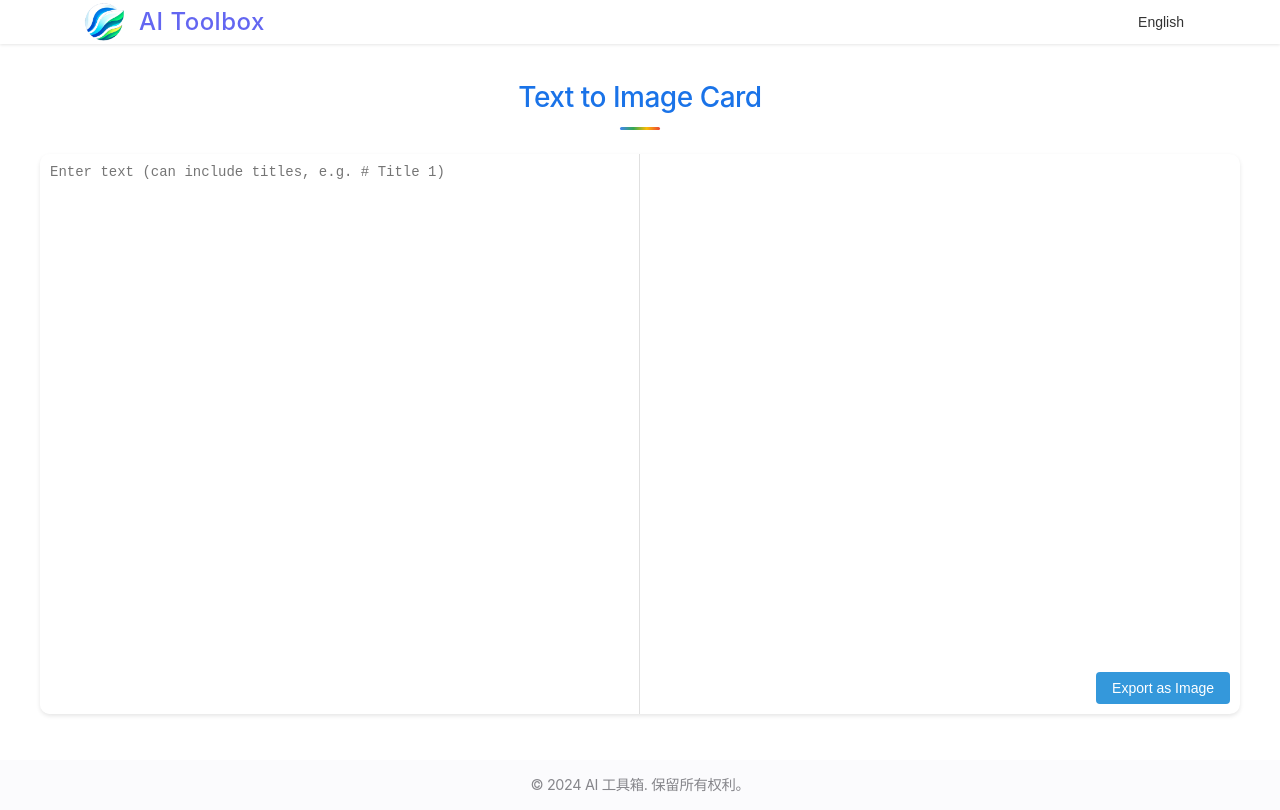
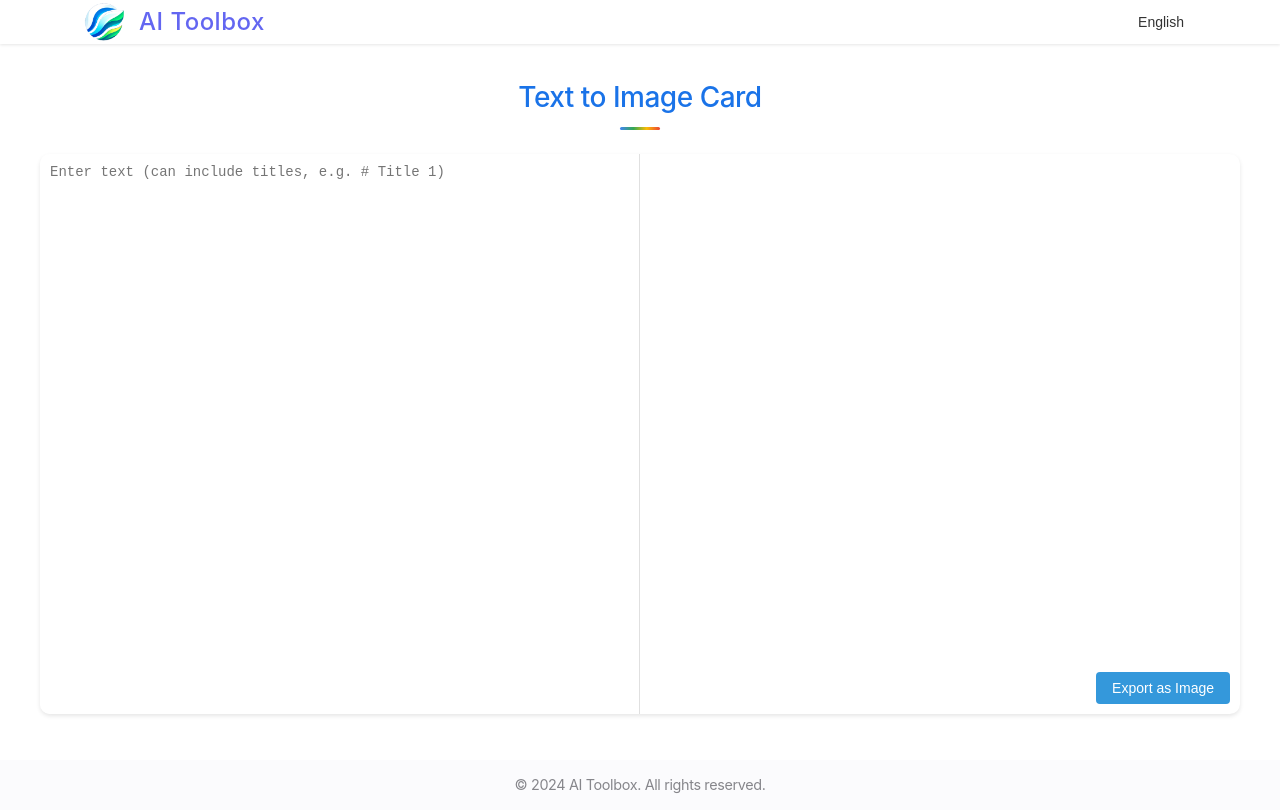
Before and after one commit to fisherdaddy/ai-toolbox, a React (Vite) app: page /text2image in a window 1280 px wide. Built offline with nearby package versions, Linux system fonts and the light colour scheme.

Commit message:
chore: footer support multilanguage

```diff
--- a/src/components/Footer.jsx
+++ b/src/components/Footer.jsx
@@ -1,9 +1,12 @@
 import React from 'react';
+import { useTranslation } from '../js/i18n';
 
 function Footer() {
+  const { t } = useTranslation();
+
   return (
     <footer>
-      <p>&copy; 2024 AI 工具箱. 保留所有权利。</p>
+      <p>&copy; 2024 {t('footer.copyRight')}</p>
     </footer>
   );
 }
--- a/src/js/i18n.js
+++ b/src/js/i18n.js
@@ -33,6 +33,9 @@ const i18n = {
       title: '404 - Page Not Found',
       description: 'Sorry, the page you are looking for does not exist.',
       back_home: 'Back to Home'
+    },
+    footer: {
+      copyRight: 'AI Toolbox. All rights reserved.'
     }
   },
   zh: {
@@ -67,6 +70,9 @@ const i18n = {
       title: '404 - 页面未找到',
       description: '抱歉，您访问的页面不存在。',
       back_home: '返回首页'
+    },
+    footer: {
+      copyRight: 'AI 工具箱. 保留所有权利。'
     }
   },
   ja: {
@@ -101,6 +107,9 @@ const i18n = {
       title: '404 - ページが見つかりません',
       description: '申し訳ありませんが、お探しのページは存在しません。',
       back_home: 'ホームに戻る'
+    },
+    footer: {
+      copyRight: 'AIツールボックス. すべての権利を保有します。'
     }
   },
   ko: {
@@ -135,6 +144,9 @@ const i18n = {
       title: '404 - 페이지를 찾을 수 없습니다',
       description: '죄송합니다. 찾고 있는 페이지가 존재하지 않습니다.',
       back_home: '홈으로 돌아가기'
+    },
+    footer: {
+      copyRight: 'AI 도구 상자. 모든 권리 보유.'
     }
   },
 };
```
